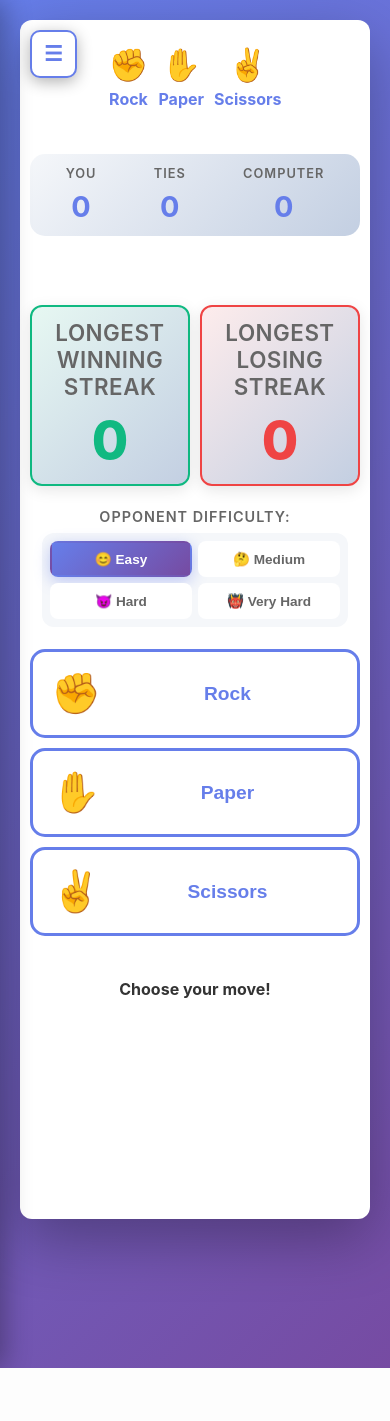
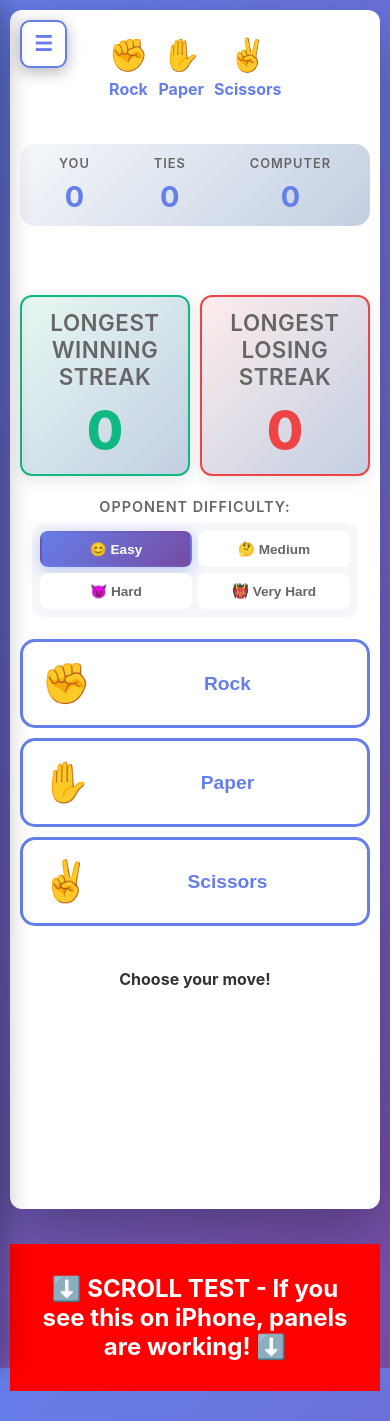
Before and after one commit to GaryHostt/rock-paper-scissors, a Flask app: page / in a window 390 px wide. Before the commit the page ends 1368 px from the top, so only its background shows below. Run offline with Flask 3, Linux system fonts and the light colour scheme.

Commit message:
mobile test

```diff
--- a/static/style.css
+++ b/static/style.css
@@ -1516,18 +1516,21 @@ body.menu-open .modal {
 
 /* Mobile phones (max-width: 480px) */
 @media (max-width: 480px) {
-    /* CRITICAL: Allow scrolling on mobile */
+    /* CRITICAL: Allow scrolling on mobile - completely override desktop layout */
     html {
         height: 100%;
-        overflow: auto;
+        overflow: visible;
     }
 
     body {
-        align-items: flex-start !important;
+        display: block !important;           ← Force block layout, NOT flex
+        align-items: unset !important;
+        justify-content: unset !important;
         min-height: 100%;
         height: auto !important;
-        overflow-y: auto !important;
+        overflow-y: visible !important;
         overflow-x: hidden;
+        padding: 10px !important;
         /* iOS Safari fix for 100vh issue */
         -webkit-overflow-scrolling: touch;
     }
--- a/static/wrapper.css
+++ b/static/wrapper.css
@@ -8,10 +8,14 @@
     margin: 0 auto;
 }
 
-/* Mobile: Allow wrapper to grow with content */
+/* Mobile: Allow wrapper to grow with content and remove centering */
 @media (max-width: 480px) {
     .main-game-wrapper {
         min-height: auto;
         height: auto;
+        display: block !important;  /* Remove flex layout */
+        align-items: unset;
+        margin: 0;
+        padding: 0;
     }
 }
--- a/templates/index.html
+++ b/templates/index.html
@@ -271,6 +271,11 @@
 
     <!-- Bottom Panels Container -->
     <div class="bottom-panels">
+        <!-- DEBUG: Always visible test element -->
+        <div style="background: red; color: white; padding: 30px; font-size: 24px; font-weight: bold; text-align: center; margin: 20px 0;">
+            ⬇️ SCROLL TEST - If you see this on iPhone, panels are working! ⬇️
+        </div>
+
         <!-- OpenAI Commentary Panel -->
         <div class="openai-sidebar" id="openai-sidebar">
             <div class="openai-header">
```
Also changed, not shown: 1 other file.
